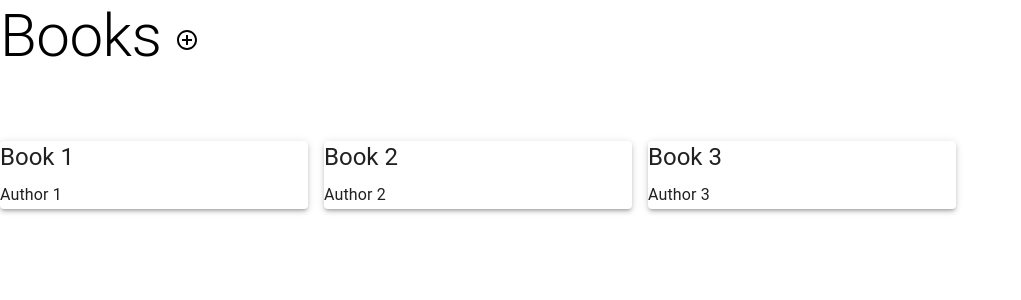
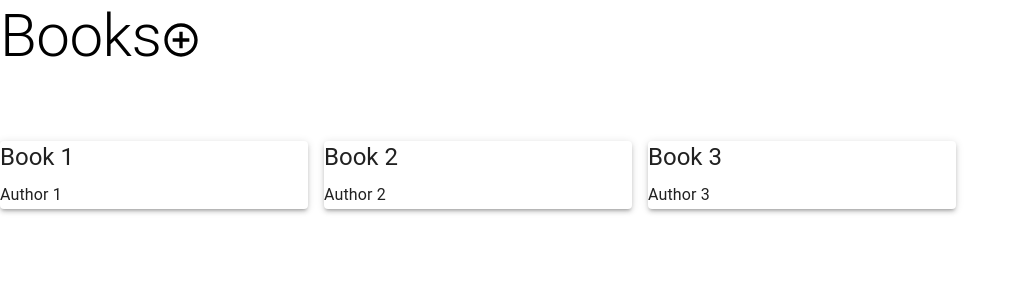
Before and after one commit to KlaraFormankova/book-database, a Next.js app: page /admin/books in a window 1280 px wide. Shown: the top 300 px of the page, without its empty margins (0-1021 px from the left). Built offline with nearby package versions, Linux system fonts and the light colour scheme.

Commit message:
Refactor books grid

```diff
--- a/src/app/admin/books/page.tsx
+++ b/src/app/admin/books/page.tsx
@@ -1,12 +1,7 @@
-import Link from "next/link";
-
 import React from 'react';
-import Grid from '@mui/material/Grid';
-import Paper from '@mui/material/Paper';
-import Typography from '@mui/material/Typography';
-import AddCircleOutlineIcon from '@mui/icons-material/AddCircleOutline';
 
 import { IBook } from "../../types/global";
+import BookPapersGrid from "../../components/book-papers-grid";
 
 export default function Page() {
     const books: IBook[] = [
@@ -16,36 +11,6 @@ export default function Page() {
     ];
 
     return (
-        <div>
-            <Typography variant="h2" gutterBottom>
-                Books
-                <Link href="/admin/books/new"> <AddCircleOutlineIcon /> </Link>
-            </Typography>
-            <br />
-            <br />
-            <Grid container spacing={2}>
-                {books.map((book) => (
-                    <Grid key={book.id} item xs={6} md={4} lg={3}>
-                        <BookPaper book={book}/>
-                    </Grid>
-                ))}
-            </Grid>
-        </div>
+        <BookPapersGrid books={books} isAdmin={true} />
     )
 }
-
-
-function BookPaper(props: { book: IBook }) {
-    return (
-        <Link href={`/admin/books/${props.book.id}`}>
-            <Paper elevation={3}>
-                <Typography variant="h5" gutterBottom>
-                    {props.book.title}
-                </Typography>
-                <Typography variant="subtitle1" gutterBottom>
-                    {props.book.author}
-                </Typography>
-            </Paper>
-        </Link>
-    );
-  }
--- /dev/null
+++ b/src/app/components/book-papers-grid.tsx
@@ -0,0 +1,45 @@
+import { Grid, Paper, Typography } from "@mui/material";
+import AddCircleOutlineIcon from '@mui/icons-material/AddCircleOutline';
+
+
+import Link from "next/link";
+import { IBook } from "../types/global";
+
+export default function BookPapersGrid(props: { books: IBook[], isAdmin?: boolean }) {
+    return (
+        <div>
+            <Typography variant="h2" gutterBottom>
+                Books
+                {props.isAdmin && (
+                    <Link href="/admin/books/new">
+                        <AddCircleOutlineIcon sx={{ fontSize: 40 }} />
+                    </Link>
+                )}
+            </Typography>
+            <br />
+            <br />
+            <Grid container spacing={2}>
+                {props.books.map((book) => (
+                    <Grid item xs={12} sm={6} md={4} lg={3} key={book.id}>
+                        <BookPaper book={book} isAdmin={props.isAdmin} />
+                    </Grid>
+                ))}
+            </Grid>
+        </div>
+    );
+}
+
+function BookPaper(props: { book: IBook, isAdmin?: boolean }) {
+    return (
+        <Link href={props.isAdmin ? `/admin/books/${props.book.id}` : `/books/${props.book.id}`}>
+            <Paper elevation={3}>
+                <Typography variant="h5" gutterBottom>
+                    {props.book.title}
+                </Typography>
+                <Typography variant="subtitle1" gutterBottom>
+                    {props.book.author}
+                </Typography>
+            </Paper>
+        </Link>
+    );
+}
```
